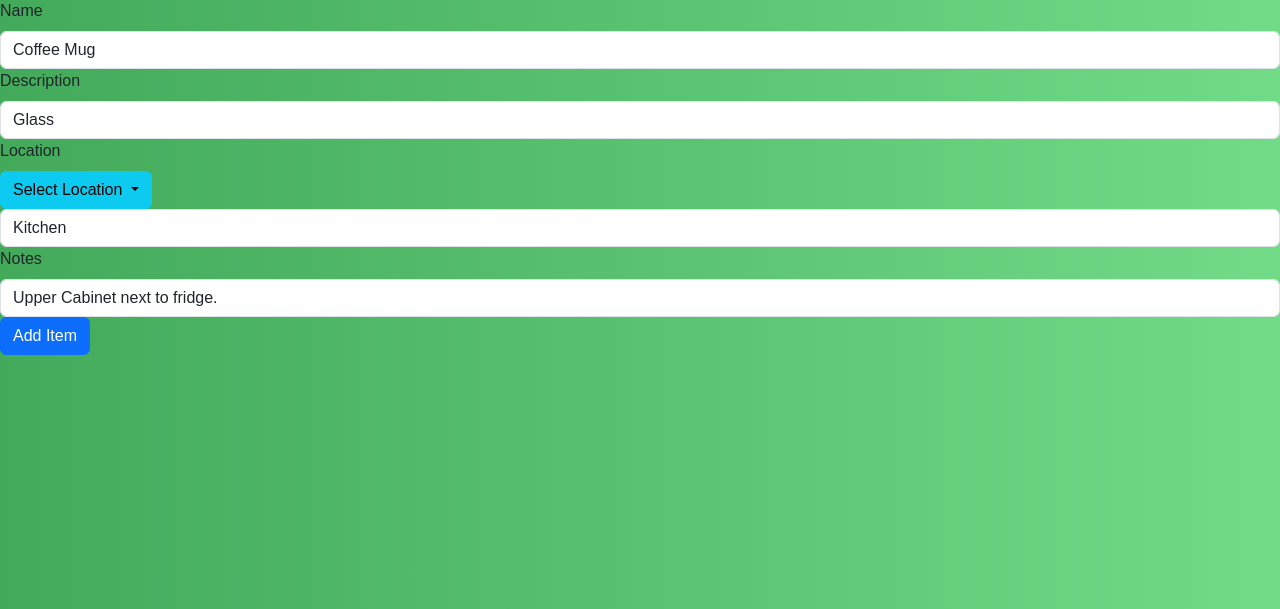
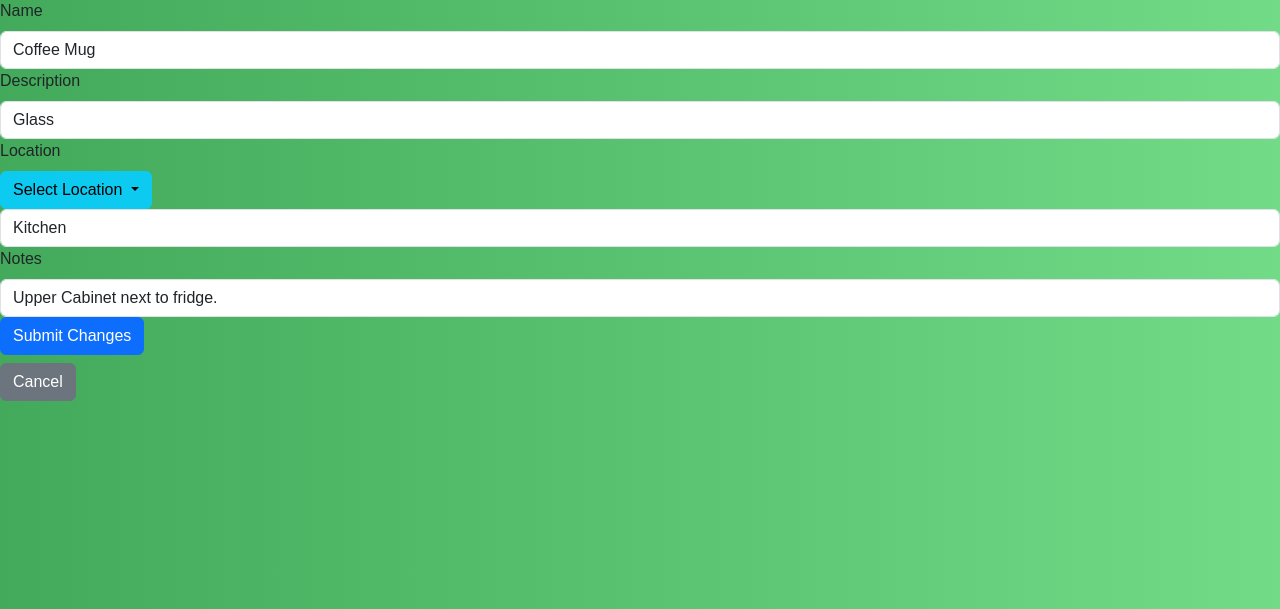
Before and after one commit to LayGoh/HomeInvApp, a Flask app: page /edit/1 in a window 1280 px wide. Shown: the part 191-800 px from the top of the page. Run offline with Flask 3, Linux system fonts and the light colour scheme; a user stored in the database is signed in; data comes from the database, SQL or seed files in the repository.

Commit message:
Updated Submit button on edit_items.html

```diff
--- a/app/templates/edit_item.html
+++ b/app/templates/edit_item.html
@@ -37,9 +37,14 @@ edit_item.html:
     {{ form.notes.label(class="form-label") }}<br>
     {{ form.notes(class="form-control", placeholder="Where in the room is this item?") }}
   </div>
+  <!-- Custom Submit Button for Edit -->
   <div class="form-group">
-    {{ form.submit(class="btn btn-primary") }}
+    <button type="submit" class="btn btn-primary">Submit Changes</button>
   </div>
+</form>
+
+<a href="{{ url_for('view_items') }}" class="btn btn-secondary mt-2">Cancel</a>
+
 </form>
 <script>
   function selectLocation(location) {
```
